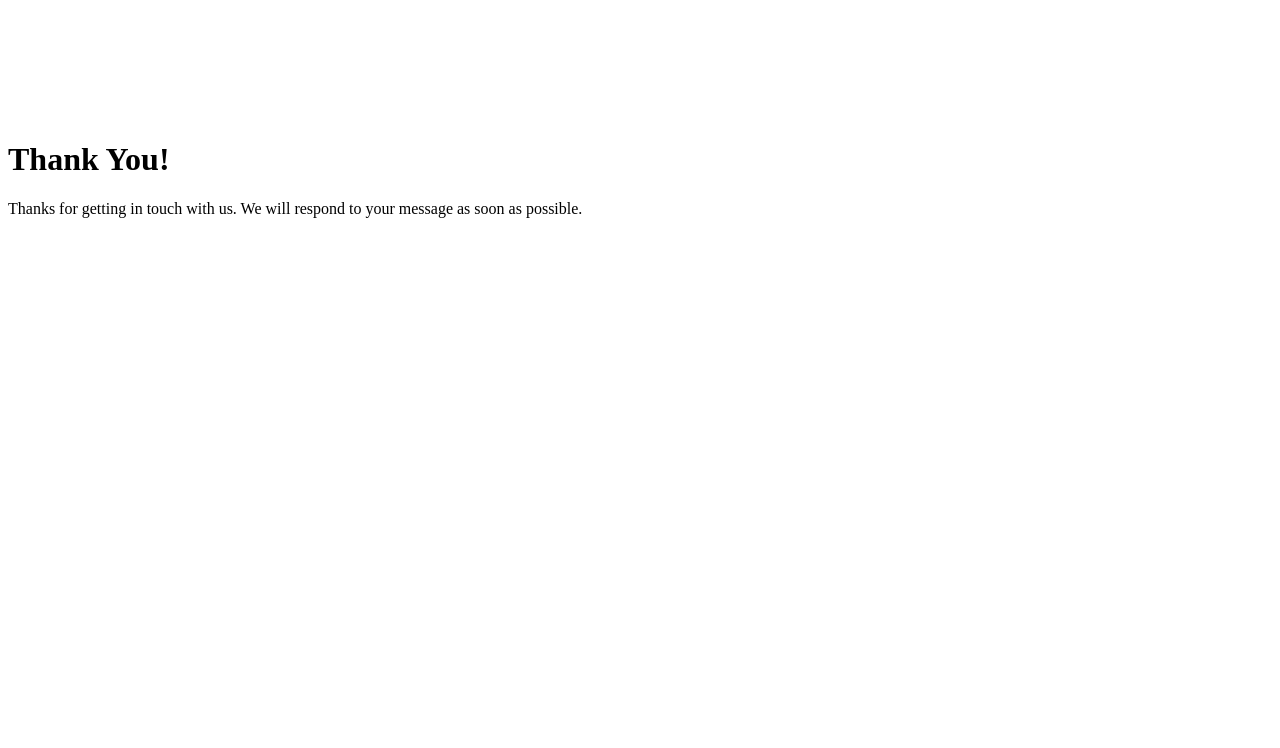
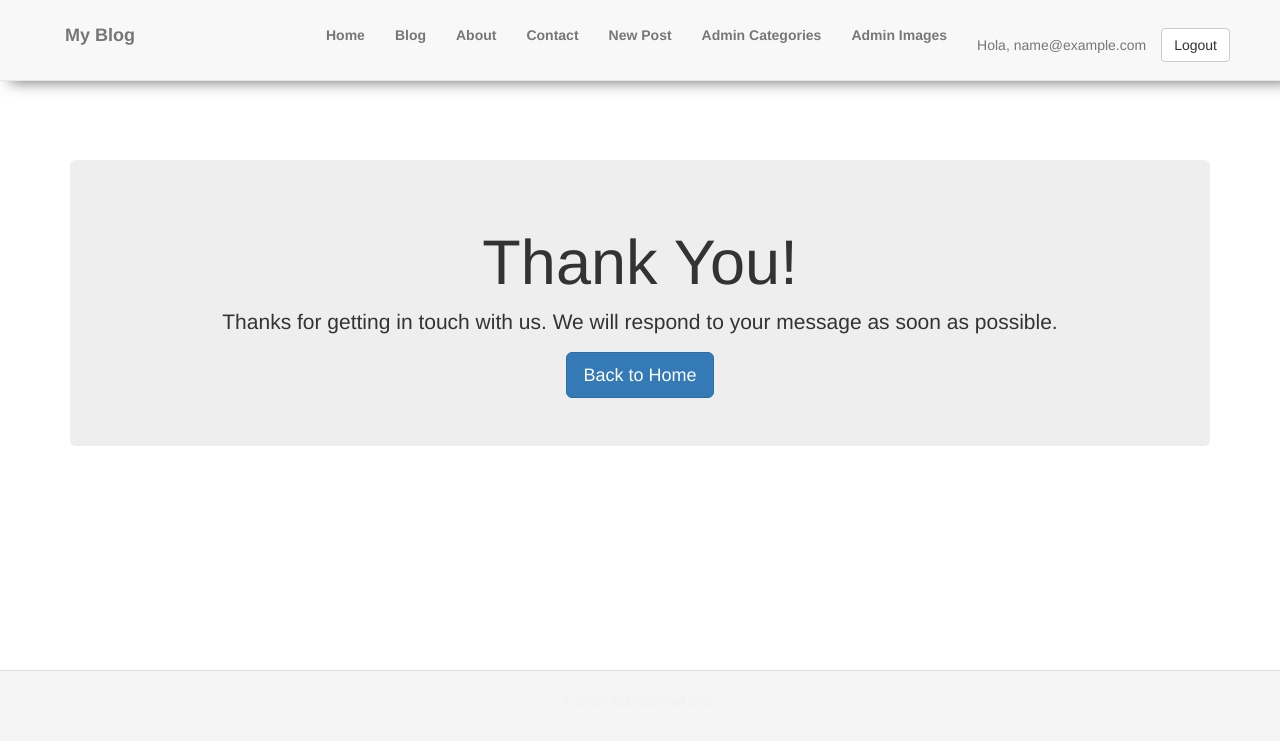
Before and after one commit to Marianaquibed/Java-Spring-Boot-Blog, a Spring Boot app: page /thankyou in a window 1280 px wide. Shown: the top 748 px of the page. Run offline with Spring Boot 4, Linux system fonts and the light colour scheme; the visitor is signed in with stand-in values (Sample User, id 1); some of the project's set-up classes (security, data sources, template engines, error pages and the like) are left out, and stand-ins take their place; some libraries are stand-ins or nearby versions.

Commit message:
Arreglo error de mensaje Thank You

```diff
--- a/src/main/resources/templates/page/thankyou.html
+++ b/src/main/resources/templates/page/thankyou.html
@@ -1,17 +1,72 @@
 <!DOCTYPE html>
-<html xmlns:th="http://www.thymeleaf.org">
+<html xmlns:th="http://www.thymeleaf.org" xmlns:sec="http://www.thymeleaf.org/extras/spring-security">
+
+<head>
+    <meta charset="UTF-8">
+    <meta name="viewport" content="width=device-width, initial-scale=1.0">
+    <title>Educational Blog - Thank You</title>
+    <link rel="stylesheet" th:href="@{/css/magnific-popup.css}">
+    <link rel="stylesheet" th:href="@{/css/style.css}">
+    <link rel="stylesheet" href="https://maxcdn.bootstrapcdn.com/bootstrap/3.3.7/css/bootstrap.min.css">
+    <link rel="stylesheet" href="https://cdnjs.cloudflare.com/ajax/libs/font-awesome/4.7.0/css/font-awesome.min.css">
+</head>
 
 <body>
+    <!-- Navegación común -->
+    <nav class="navbar navbar-default navbar-fixed-top">
+        <div class="container">
+            <div class="navbar-header">
+                <a class="navbar-brand" th:href="@{/}">My Blog</a>
+            </div>
+            <ul class="nav navbar-nav navbar-right">
+                <li><a th:href="@{/}">Home</a></li>
+                <li><a th:href="@{/blog}">Blog</a></li>
+                <li><a th:href="@{/about}">About</a></li>
+                <li><a th:href="@{/contact}">Contact</a></li>
 
-    <!-- Bloque de contenido inyectado en la plantilla base -->
-    <div th:fragment="content" class="jumbotron jumbotron-fluid" style="margin-top: 80px; padding: 40px 0;">
-        <div class="container text-center">
-            <h1 class="display-4">Thank You!</h1>
-            <p class="lead">Thanks for getting in touch with us. We will respond to your message as soon as possible.
-            </p>
+                <li sec:authorize="isAuthenticated()">
+                    <a th:href="@{/blog/new}">New Post</a>
+                </li>
+                <li sec:authorize="hasRole('ADMIN')">
+                    <a th:href="@{/admin/categories}">Admin Categories</a>
+                </li>
+                <li sec:authorize="hasRole('ADMIN')">
+                    <a th:href="@{/admin/images}">Admin Images</a>
+                </li>
+
+                <li sec:authorize="!isAuthenticated()"><a th:href="@{/login}">Login</a></li>
+                <li sec:authorize="!isAuthenticated()"><a th:href="@{/register}">Register</a></li>
+                <li sec:authorize="isAuthenticated()">
+                    <p class="navbar-text">Hola, <span sec:authentication="name">usuario</span></p>
+                </li>
+                <li sec:authorize="isAuthenticated()">
+                    <form th:action="@{/logout}" method="post" style="display:inline; margin-top: 8px;">
+                        <button type="submit" class="btn btn-default navbar-btn">Logout</button>
+                    </form>
+                </li>
+            </ul>
+        </div>
+    </nav>
+
+    <!-- Contenido -->
+    <div class="container" style="min-height: 70vh; padding-top: 90px; padding-bottom: 50px;">
+        <div class="jumbotron text-center">
+            <h1>Thank You!</h1>
+            <p class="lead">Thanks for getting in touch with us. We will respond to your message as soon as
+                possible.</p>
+            <a class="btn btn-primary btn-lg" th:href="@{/}">Back to Home</a>
         </div>
     </div>
 
+    <footer class="text-center" style="padding: 20px 0; background: #f5f5f5; margin-top: 40px;">
+        <div class="container">
+            <p>&copy; 2026 Educational Blog</p>
+        </div>
+    </footer>
+
+    <script src="https://code.jquery.com/jquery-3.6.0.min.js"></script>
+    <script src="https://maxcdn.bootstrapcdn.com/bootstrap/3.3.7/js/bootstrap.min.js"></script>
+    <script th:src="@{/js/jquery.magnific-popup.min.js}"></script>
 </body>
 
 </html>
```
Also changed, not shown: src/main/resources/templates/page/contact.html (+40 -3 lines).
